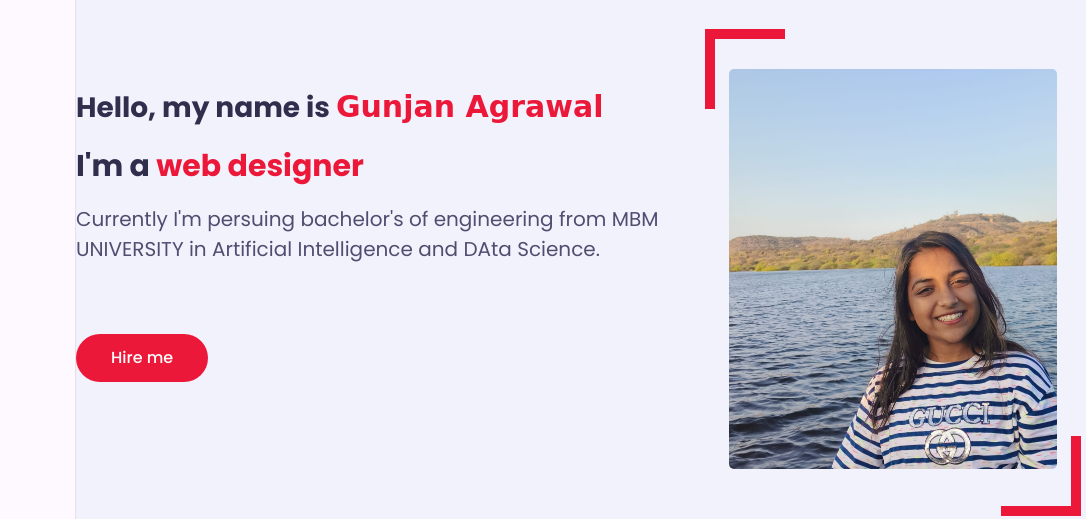
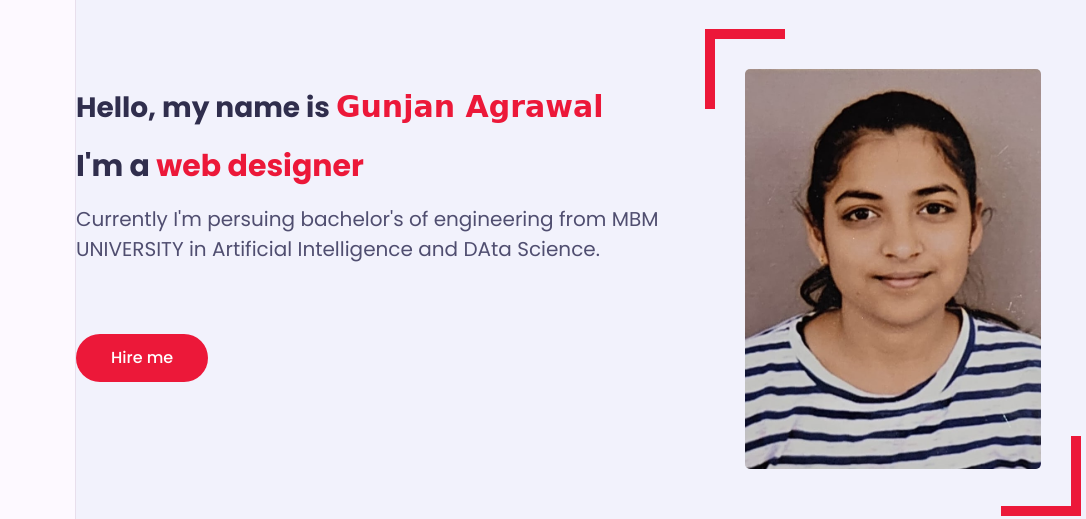
Before and after one commit to 0805gunjan/Portfolio, a plain HTML site: page index.html in a window 1280 px wide. Shown: the part 123-642 px from the top of the page, 194-1280 px from the left. Drawn offline with Linux system fonts and the light colour scheme; a script that the page names is missing; a web font is replaced by a local one.

Commit message:
done some changes

```diff
--- a/index.html
+++ b/index.html
@@ -46,7 +46,7 @@
                 <a href="#contact" class="btn hire-me">Hire me</a>
               </div>
               <div class="home-img padd-15">
-                <img src="photo.jpg" alt="" />
+                <img src="photo1.jpg" alt="" />
               </div>
             </div>
           </div>
```
Also changed, not shown: photo.jpg (deleted), photo1.jpg (added), 1 other file.
